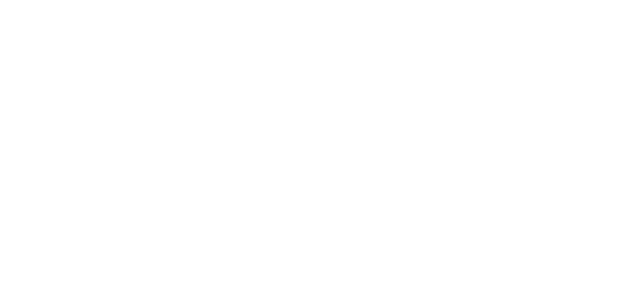
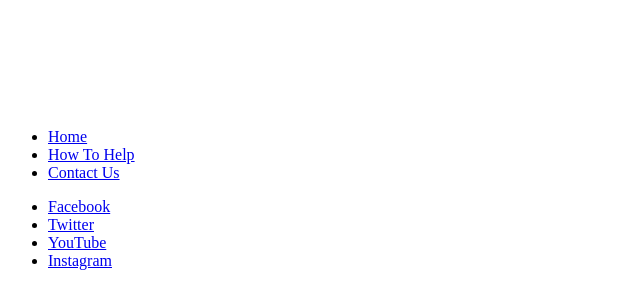
Before and after one commit to SJECollins/ci-pp1-hoggy-hospital, a plain HTML site: page index.html in a window 1280 px wide. Shown: the whole page, without its empty margins (0-640 px from the left). Drawn offline with Linux system fonts and the light colour scheme.

Commit message:
HTML for header with logo and links. HTML for footer with social media links.

```diff
--- a/index.html
+++ b/index.html
@@ -11,5 +11,35 @@
 </head>
 <body>
 
+    <header>
+        <a href="index.html">
+            <img src="/assets/media/hog-icon-white-two.png" alt="Hoggy Hospital logo in white" id="navbar-logo">
+        </a>
+        <nav>
+            <ul class="nav-links">
+                <li><a href="index.html">Home</a></li>
+                <li><a href="help.html">How To Help</a></li>
+                <li><a href="contact.html">Contact Us</a></li>
+            </ul>
+        </nav>
+    </header>
+
+    <footer>
+        <ul class="footer-socials">
+            <li>
+                <a href="https://facebook.com" target="_blank" rel="noopener" aria-label="Find us on Facebook (opens in new tab)">Facebook</a>
+            </li>
+            <li>
+                <a href="https://twitter.com" target="_blank" rel="noopener" aria-label="Find us on Twitter (opens in new tab)">Twitter</a>
+            </li>
+            <li>
+                <a href="https://youtube.com" target="_blank" rel="noopener" aria-label="Find us on YouTube (opens in new tab)">YouTube</a>
+            </li>
+            <li>
+                <a href="https://instagram.com" target="_blank" rel="noopener" aria-label="Find us on Instagram (opens in new tab)">Instagram</a>
+            </li>
+        </ul>
+    </footer>
+
 </body>
 </html>
```
